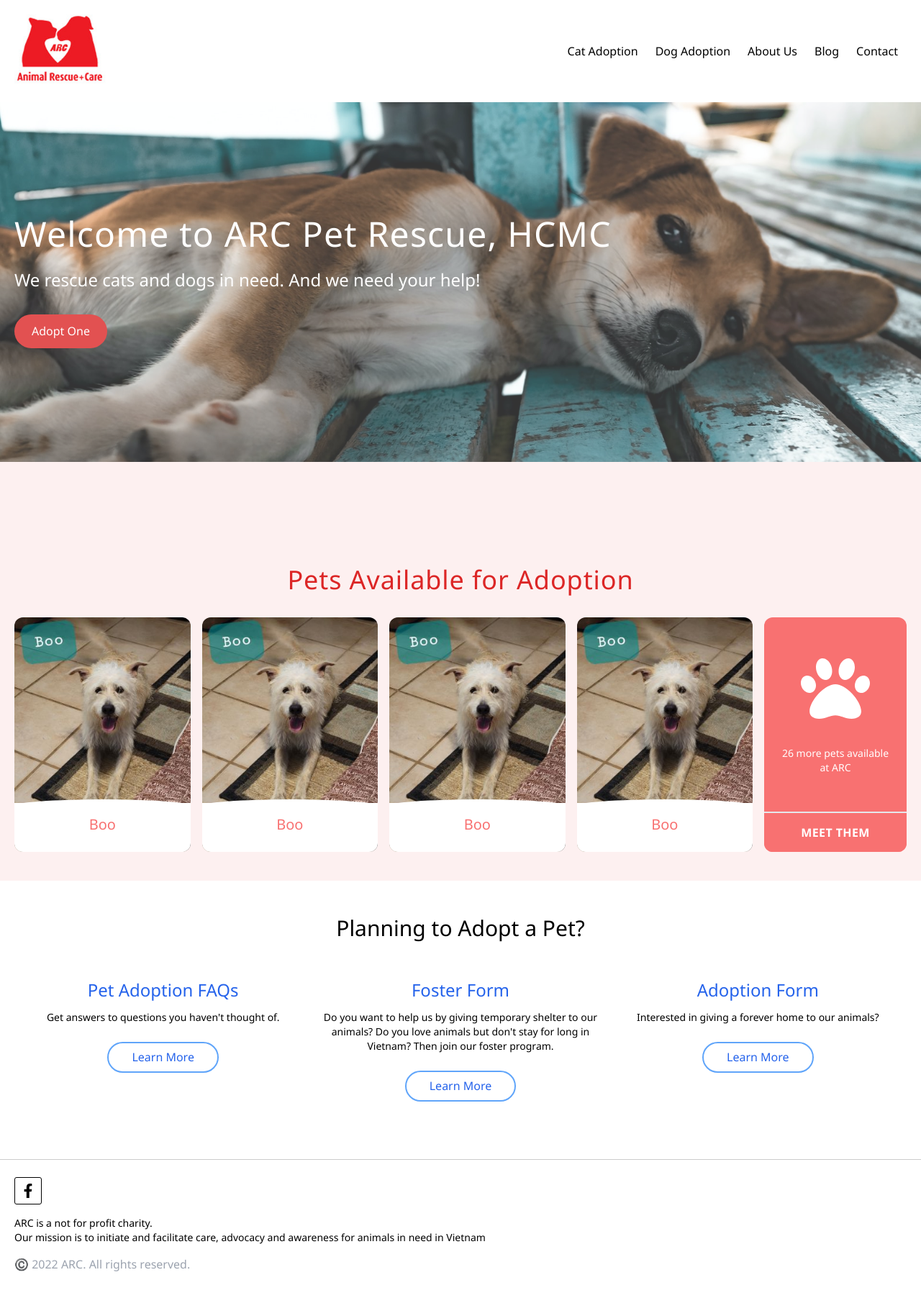
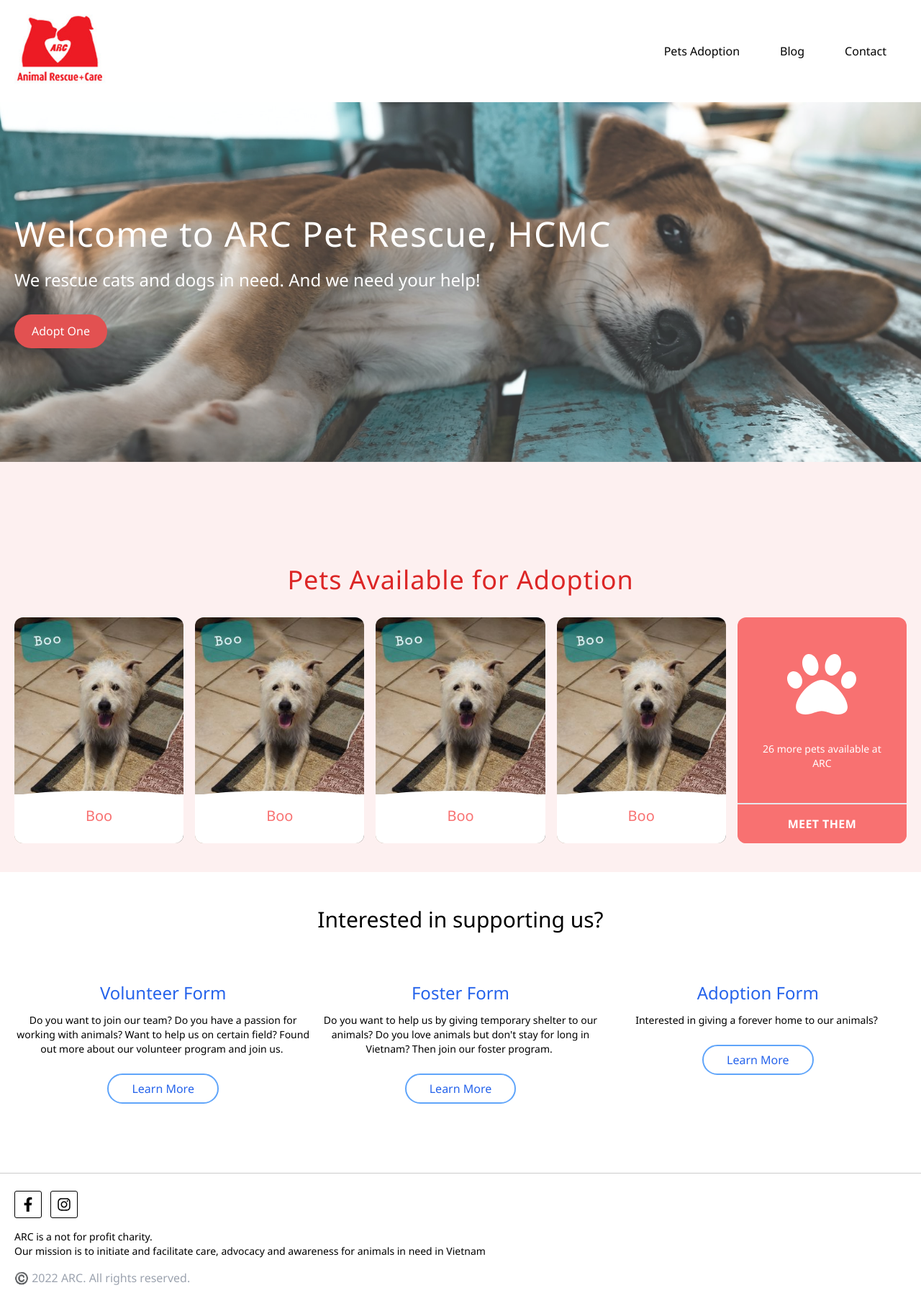
Before and after one commit to entee28/arc-v2, a React (Create React App) app: page / in a window 1280 px wide. Shown: the whole page at 72% size. Built offline with nearby package versions, Linux system fonts and the light colour scheme.

Commit message:
added responsive to Home page

```diff
--- a/src/App.tsx
+++ b/src/App.tsx
@@ -3,7 +3,7 @@ import { BrowserRouter, Route, Routes } from 'react-router-dom';
 import './App.scss';
 import Footer from './components/Footer';
 import Navbar from './components/Navbar';
-import Cat from './components/pages/Cat';
+import Adoption from './components/pages/Adoption';
 import Contact from './components/pages/Contact';
 import Home from './components/pages/Home';
 
@@ -13,7 +13,7 @@ function App() {
       <Navbar />
       <Routes>
         <Route path='/' element={<Home />} />
-        <Route path='/cats' element={<Cat />} />
+        <Route path='/adoption' element={<Adoption />} />
         <Route path='/contact' element={<Contact />} />
       </Routes>
       <Footer />
--- a/src/components/Footer.tsx
+++ b/src/components/Footer.tsx
@@ -1,5 +1,6 @@
 import React from 'react'
 import facebook from '../assets/icons/facebook-brands.svg'
+import instagram from '../assets/icons/instagram-brands.svg'
 
 const Footer = () => {
     return (
@@ -7,7 +8,10 @@ const Footer = () => {
             <div className="divider"></div>
             <div className='w-full h-auto px-5'>
                 <div className="max-w-screen-xl mx-auto">
-                    <button className='social'><img src={facebook} alt="facebook" /></button>
+                    <div className="flex gap-3">
+                        <button className='social'><img src={facebook} alt="facebook" /></button>
+                        <button className='social'><img src={instagram} alt="facebook" /></button>
+                    </div>
                     <p className='text-sm'>ARC is a not for profit charity.
                         <br />
                         Our mission is to initiate and facilitate care, advocacy and awareness for animals in need in Vietnam</p>
--- a/src/components/Navbar.tsx
+++ b/src/components/Navbar.tsx
@@ -12,20 +12,14 @@ const Navbar = () => {
                     </NavLink>
                 </div>
                 <ul className="navbar-nav flex items-center">
-                    <NavLink to='/cats'>
-                        <li className='transition-all p-1 mx-2 hover:opacity-70'>Cat Adoption</li>
+                    <NavLink to='/adoption'>
+                        <li className='transition-all p-1 mx-6 hover:opacity-70'>Pets Adoption</li>
                     </NavLink>
                     <NavLink to='/'>
-                        <li className='transition-all p-1 mx-2 hover:opacity-70'>Dog Adoption</li>
-                    </NavLink>
-                    <NavLink to='/'>
-                        <li className='transition-all p-1 mx-2 hover:opacity-70'>About Us</li>
-                    </NavLink>
-                    <NavLink to='/'>
-                        <li className='transition-all p-1 mx-2 hover:opacity-70'>Blog</li>
+                        <li className='transition-all p-1 mx-6 hover:opacity-70'>Blog</li>
                     </NavLink>
                     <NavLink to='/contact'>
-                        <li className='transition-all p-1 mx-2 hover:opacity-70'>Contact</li>
+                        <li className='transition-all p-1 mx-6 hover:opacity-70'>Contact</li>
                     </NavLink>
                 </ul>
             </div>
--- a/src/components/PetCard.tsx
+++ b/src/components/PetCard.tsx
@@ -6,7 +6,7 @@ interface Props {
     image: string,
     sex?: string,
     age?: number,
-    status?: string
+    status?: string,
 }
 
 const PetCard = ({ name, image, sex, age, status }: Props) => {
--- a/src/components/pages/Cat.tsx
+++ b/src/components/pages/Adoption.tsx
@@ -7,7 +7,7 @@ const Cat = () => {
         <div className='w-full px-5 bg-[#fffcfc]'>
             <div className="max-w-screen-xl my-0 mx-auto">
                 <div className="flex flex-col items-center pt-20 pb-5">
-                    <h2 className='text-red-600 text-4xl mb-20 tracking-wide'>Cats Available for Adoption</h2>
+                    <h2 className='text-red-600 text-4xl mb-20 tracking-wide'>Pets Available for Adoption</h2>
                     <div className="pets w-4/5 sm:w-full grid gap-8 grid-cols-1 sm:grid-cols-2 md:grid-cols-3 lg:grid-cols-4 xl:grid-cols-5">
                         <PetCard image={pet} name='Boo' sex='Male' age={10} status='In foster' />
                         <PetCard image={pet} name='Boo' sex='Male' age={10} status='In foster' />
--- a/src/components/pages/Contact.tsx
+++ b/src/components/pages/Contact.tsx
@@ -22,11 +22,11 @@ const Contact = () => {
     };
 
     return (
-        <div className='w-full h-autp mt-28 mb-12 flex flex-col items-center'>
-            <h3 className='text-5xl mb-4'>Get in touch</h3>
-            <p className='max-w-[50%]'>Need help? We've got you. Our support is unmatched.</p>
-            <br />
-            <button className='btn btn-feature'>Email us</button>
+        <div className='w-full h-autp mt-20 mb-12 flex flex-col items-center'>
+            <h3 className='text-5xl mb-6'>Get in touch</h3>
+            <p className='max-w-[50%] text-lg'>Need help? We've got you. Our support is unmatched.</p>
+            <button className='border-2 px-6 py-2 border-black mt-8 hover:bg-black hover:text-white transition-colors
+                    duration-300 ease-out uppercase rounded-md font-bold'>Email us</button>
 
             <form className='form-flex' value="sentMessage" onSubmit={handleSubmit(onSubmit)}>
                 <div className="input-row">
@@ -79,7 +79,8 @@ const Contact = () => {
                     {errors?.message?.type === "required" && <p className='error'>This field is required</p>}
                 </div>
 
-                <button className="btn btn-feature" type='submit'>Send</button>
+                <button className="border-2 p-3 border-black mt-8 hover:bg-black hover:text-white transition-colors
+                    duration-300 ease-out uppercase rounded-md font-bold" type='submit'>Send</button>
             </form>
         </div>
     )
--- a/src/components/pages/Home.tsx
+++ b/src/components/pages/Home.tsx
@@ -2,26 +2,29 @@ import React from 'react'
 import PetCard from '../PetCard'
 import pet from '../../assets/images/pet.jpg'
 import MorePetCard from '../MorePetCard'
+import useWindowDimensions from '../../utils/useWindowDimensions'
 
 const Home = () => {
+    const { width, height } = useWindowDimensions();
+
     return (
         <div>
             <div className="hero w-full h-hero bg-hero bg-no-repeat bg-top bg-cover opacity-80 px-5">
-                <div className="hero-container max-w-screen-xl h-full mx-auto my-0 flex flex-col justify-center">
-                    <h2 className='text-5xl text-white mb-6 tracking-wide'>Welcome to ARC Pet Rescue, HCMC</h2>
-                    <p className='text-white text-2xl mb-8'>We rescue cats and dogs in need. And we need your help!</p>
+                <div className="hero-container max-w-screen-xl h-full mx-auto my-0 flex flex-col justify-center items-center lg:items-start">
+                    <h2 className='text-4xl md:text-5xl text-center text-white mb-6 tracking-wide'>Welcome to ARC Pet Rescue, HCMC</h2>
+                    <p className='text-white text-xl text-center md:text-2xl mb-8'>We rescue cats and dogs in need. And we need your help!</p>
                     <button className='rounded-full transition-colors duration-200 bg-red-600 hover:bg-red-400 w-fit py-3 px-6 text-white'>Adopt One</button>
                 </div>
             </div>
 
             <div className="available-pet w-full h-auto bg-[#fdf0f0] px-5">
                 <div className="available-pet-container max-w-screen-xl mx-auto my-0 flex flex-col items-center pt-36 pb-10">
-                    <h2 className='text-red-600 text-4xl mb-8 tracking-wide'>Pets Available for Adoption</h2>
-                    <div className="pets flex gap-4">
+                    <h2 className='text-red-600 text-4xl mb-8 tracking-wide text-center'>Pets Available for Adoption</h2>
+                    <div className="pets grid grid-cols-2 md:grid-cols-4 lg:grid-cols-5 gap-4">
                         <PetCard image={pet} name='Boo' />
                         <PetCard image={pet} name='Boo' />
                         <PetCard image={pet} name='Boo' />
-                        <PetCard image={pet} name='Boo' />
+                        {width < 1024 ? null : <PetCard image={pet} name='Boo' />}
                         <MorePetCard />
                     </div>
                 </div>
@@ -29,22 +32,40 @@ const Home = () => {
 
             <div className="info w-full h-auto py-12 px-5">
                 <div className="info-container max-w-screen-xl w-full mx-auto flex flex-col items-center">
-                    <h2 className='text-3xl'>Planning to Adopt a Pet?</h2>
-                    <div className="info-body flex justify-evenly w-full mt-10">
-                        <div className="info-content text-center w-1/3">
-                            <h3 className='text-2xl text-blue-600 my-3'>Pet Adoption FAQs</h3>
-                            <p className='mt-3 mb-6 text-sm'>Get answers to questions you haven't thought of.</p>
-                            <button className='rounded-full border-2 border-blue-400 text-blue-600 py-2 px-8 hover:bg-blue-400 hover:text-white transition-colors duration-200'>Learn More</button>
+                    <h2 className='text-3xl text-center'>Interested in supporting us?</h2>
+                    <div className="info-body flex flex-col px-8 lg:p-0 lg:flex-row justify-center w-full mt-10">
+                        <div className="info-content text-left lg:text-center grow-[1] basis-0 py-4">
+                            <h3 className='text-2xl text-blue-600 my-3'>Volunteer Form</h3>
+                            <p className='mt-3 mb-6 leading-6 text-md lg:text-sm'>Do you want to join our team? Do you have a passion for working with animals? Want to help us on certain field? Found out more about our volunteer program and join us.&nbsp;
+                                <a rel="noreferrer" className='text-blue-400 hover:text-blue-700 transition-colors duration-300 ease-in-out inline-block lg:hidden' href="https://docs.google.com/forms/d/e/1FAIpQLSebduzjN2n1dLneiLlouveBYuFazNU6QvTH1Zf8yFvhUEEEUA/formResponse" target='_blank'>
+                                    Learn More
+                                </a>
+                            </p>
+                            <a rel="noreferrer" className='hidden lg:inline-block' href="https://docs.google.com/forms/d/e/1FAIpQLSebduzjN2n1dLneiLlouveBYuFazNU6QvTH1Zf8yFvhUEEEUA/formResponse" target='_blank'>
+                                <button className='rounded-full border-2 border-blue-400 text-blue-600 py-2 px-8 hover:bg-blue-400 hover:text-white transition-colors duration-200'>Learn More</button>
+                            </a>
                         </div>
-                        <div className="info-content text-center w-1/3">
+                        <div className="info-content text-left lg:text-center grow-[1] basis-0 py-4">
                             <h3 className='text-2xl text-blue-600 my-3'>Foster Form</h3>
-                            <p className='mt-3 mb-6 text-sm'>Do you want to help us by giving temporary shelter to our animals? Do you love animals but don't stay for long in Vietnam? Then join our foster program.</p>
-                            <button className='rounded-full border-2 border-blue-400 text-blue-600 py-2 px-8 hover:bg-blue-400 hover:text-white transition-colors duration-200'>Learn More</button>
+                            <p className='mt-3 mb-6 leading-6 text-md lg:text-sm'>Do you want to help us by giving temporary shelter to our animals? Do you love animals but don't stay for long in Vietnam? Then join our foster program.&nbsp;
+                                <a rel="noreferrer" className='text-blue-400 hover:text-blue-700 transition-colors duration-300 ease-in-out inline-block lg:hidden' href="https://docs.google.com/forms/d/e/1FAIpQLSebduzjN2n1dLneiLlouveBYuFazNU6QvTH1Zf8yFvhUEEEUA/formResponse" target='_blank'>
+                                    Learn More
+                                </a>
+                            </p>
+                            <a rel="noreferrer" className='hidden lg:inline-block' href="https://docs.google.com/forms/d/e/1FAIpQLSebduzjN2n1dLneiLlouveBYuFazNU6QvTH1Zf8yFvhUEEEUA/formResponse" target='_blank'>
+                                <button className='rounded-full border-2 border-blue-400 text-blue-600 py-2 px-8 hover:bg-blue-400 hover:text-white transition-colors duration-200'>Learn More</button>
+                            </a>
                         </div>
-                        <div className="info-content text-center w-1/3">
+                        <div className="info-content text-left lg:text-center grow-[1] basis-0 py-4">
                             <h3 className='text-2xl text-blue-600 my-3'>Adoption Form</h3>
-                            <p className='mt-3 mb-6 text-sm'>Interested in giving a forever home to our animals?</p>
-                            <button className='rounded-full border-2 border-blue-400 text-blue-600 py-2 px-8 hover:bg-blue-400 hover:text-white transition-colors duration-200'>Learn More</button>
+                            <p className='mt-3 mb-6 leading-6 text-md lg:text-sm'>Interested in giving a forever home to our animals?&nbsp;
+                                <a rel="noreferrer" className='text-blue-400 hover:text-blue-700 transition-colors duration-300 ease-in-out inline-block lg:hidden' href="https://docs.google.com/forms/d/e/1FAIpQLSeY2OYrPOrANjZbzRDzw3WNqylewD9ihabSqYMSHgenvFEF1w/formResponse" target='_blank'>
+                                    Learn More
+                                </a>
+                            </p>
+                            <a rel="noreferrer" className='hidden lg:inline-block' href="https://docs.google.com/forms/d/e/1FAIpQLSeY2OYrPOrANjZbzRDzw3WNqylewD9ihabSqYMSHgenvFEF1w/formResponse" target='_blank'>
+                                <button className='rounded-full border-2 border-blue-400 text-blue-600 py-2 px-8 hover:bg-blue-400 hover:text-white transition-colors duration-200'>Learn More</button>
+                            </a>
                         </div>
 
                     </div>
--- /dev/null
+++ b/src/utils/useWindowDimensions.ts
@@ -0,0 +1,24 @@
+import { useState, useEffect } from 'react';
+
+function getWindowDimensions() {
+    const { innerWidth: width, innerHeight: height } = window;
+    return {
+        width,
+        height
+    };
+}
+
+export default function useWindowDimensions() {
+    const [windowDimensions, setWindowDimensions] = useState(getWindowDimensions());
+
+    useEffect(() => {
+        function handleResize() {
+            setWindowDimensions(getWindowDimensions());
+        }
+
+        window.addEventListener('resize', handleResize);
+        return () => window.removeEventListener('resize', handleResize);
+    }, []);
+
+    return windowDimensions;
+}
```
Also changed, not shown: src/assets/icons/instagram-brands.svg (added).
